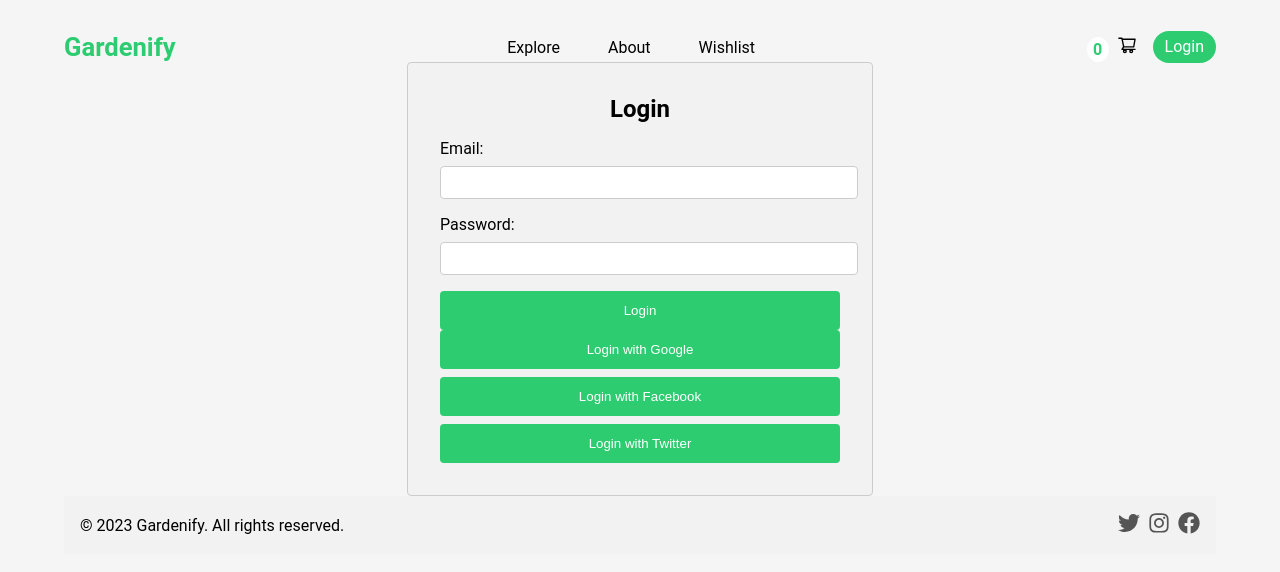
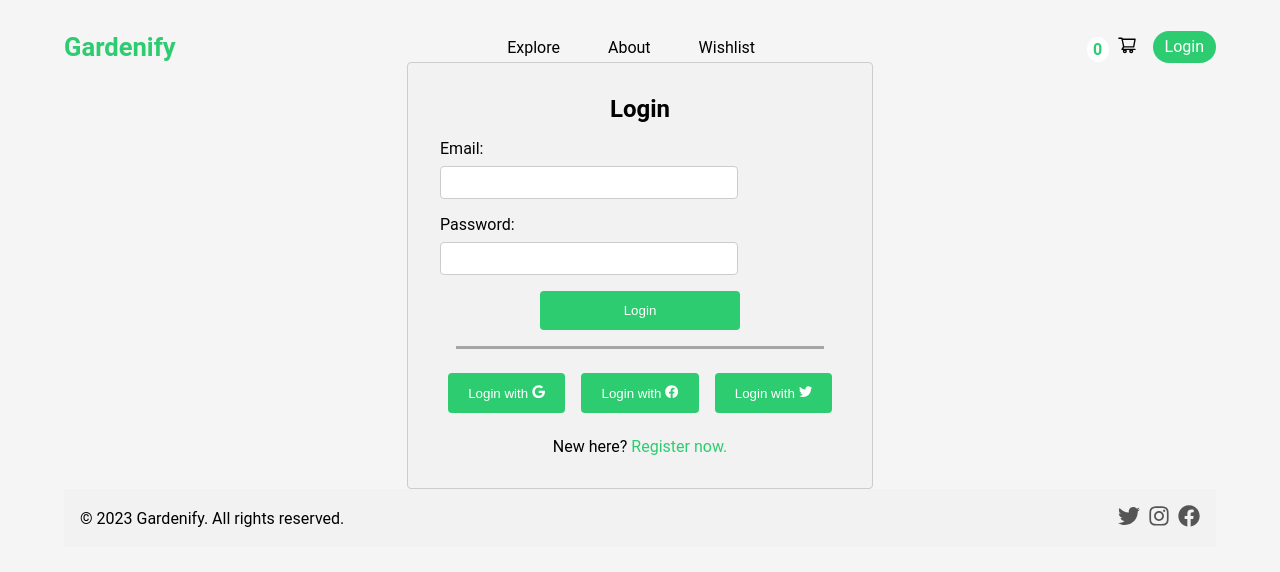
Before and after one commit to prnvtripathi/Gardenify, a Next.js app: page /login in a window 1280 px wide. Shown: the top 572 px of the page. Built offline with nearby package versions, Linux system fonts and the light colour scheme.

Commit message:
style: login page

```diff
--- a/src/app/globals.css
+++ b/src/app/globals.css
@@ -341,16 +341,25 @@ footer {
 
 .login-page input[type="email"],
 .login-page input[type="password"] {
-    width: 100%;
+    width: 70%;
     padding: 0.5rem;
     border: 1px solid #ccc;
     border-radius: 4px;
     margin-bottom: 1rem;
+    transition: all 0.3s ease-in-out;
+}
+
+.login-page input[type="email"]:focus,
+.login-page input[type="password"]:focus {
+    outline: none;
+    border-color: #2ecc71;
+    width: 100%;
 }
 
 .login-page button {
     display: block;
-    width: 100%;
+    width: 50%;
+    margin: auto;
     padding: 0.75rem;
     background-color: #2ecc71;
     color: #fff;
@@ -359,24 +368,42 @@ footer {
     cursor: pointer;
 }
 
-.login-page button:not(:last-child) {
-    margin-bottom: 0.5rem;
-}
-
 .login-page button:hover {
     background-color: #27ae60;
 }
 
 .login-page .social-login-buttons {
+    margin: 1rem auto;
     display: flex;
-    justify-content: space-between;
+    justify-content: space-evenly;
+    align-items: center;
 }
 
-.login-page .social-login-buttons button {
-    flex: 1;
-    margin-right: 0.5rem;
+.social-login-buttons button {
+    margin: 0.5rem;
 }
 
-.login-page .social-login-buttons button:last-child {
-    margin-right: 0;
+.login-page hr {
+    margin: 1rem;
+    border: none;
+    border-bottom: #00000050 3px solid;
 }
+
+.login-page hr:hover {
+    border-bottom: #00000050 3px dashed;
+}
+
+.login-page .register-link {
+    display: block;
+    text-align: center;
+    margin-top: 1rem;
+}
+
+.login-page .register-link a {
+    color: #2ecc71;
+    text-decoration: none;
+}
+
+.login-page .register-link a:hover {
+    text-decoration: underline;
+}
--- a/src/app/login/page.js
+++ b/src/app/login/page.js
@@ -1,4 +1,7 @@
 "use client"
+
+import { FaFacebook, FaGoogle, FaTwitter } from "react-icons/fa";
+import Link from "next/link";
 
 const Login = () => {
     const handleEmailLogin = () => {
@@ -23,18 +26,20 @@ const Login = () => {
             <div>
                 <label htmlFor="email">Email:</label>
                 <input type="email" id="email" />
-            </div>
-            <div>
                 <label htmlFor="password">Password:</label>
                 <input type="password" id="password" />
             </div>
             <div>
                 <button onClick={handleEmailLogin}>Login</button>
             </div>
-            <div>
-                <button onClick={handleGoogleLogin}>Login with Google</button>
-                <button onClick={handleFacebookLogin}>Login with Facebook</button>
-                <button onClick={handleTwitterLogin}>Login with Twitter</button>
+            <hr />
+            <div className="social-login-buttons">
+                <button onClick={handleGoogleLogin}>Login with <FaGoogle /></button>
+                <button onClick={handleFacebookLogin}>Login with <FaFacebook /></button>
+                <button onClick={handleTwitterLogin}>Login with <FaTwitter /></button>
+            </div>
+            <div className="register-link">
+                <p>New here? <Link href='/signup'>Register now.</Link></p>
             </div>
         </div>
     );
```
